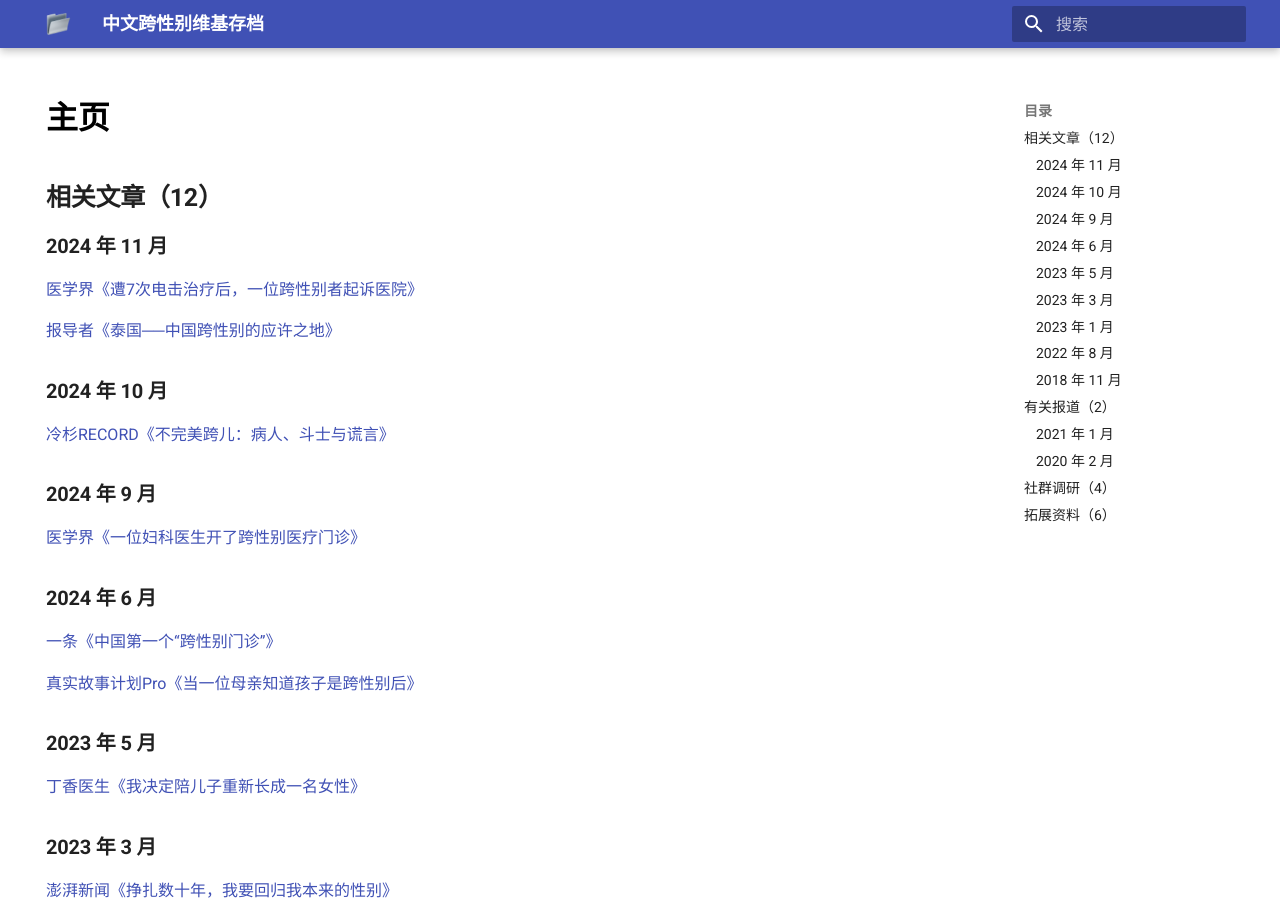
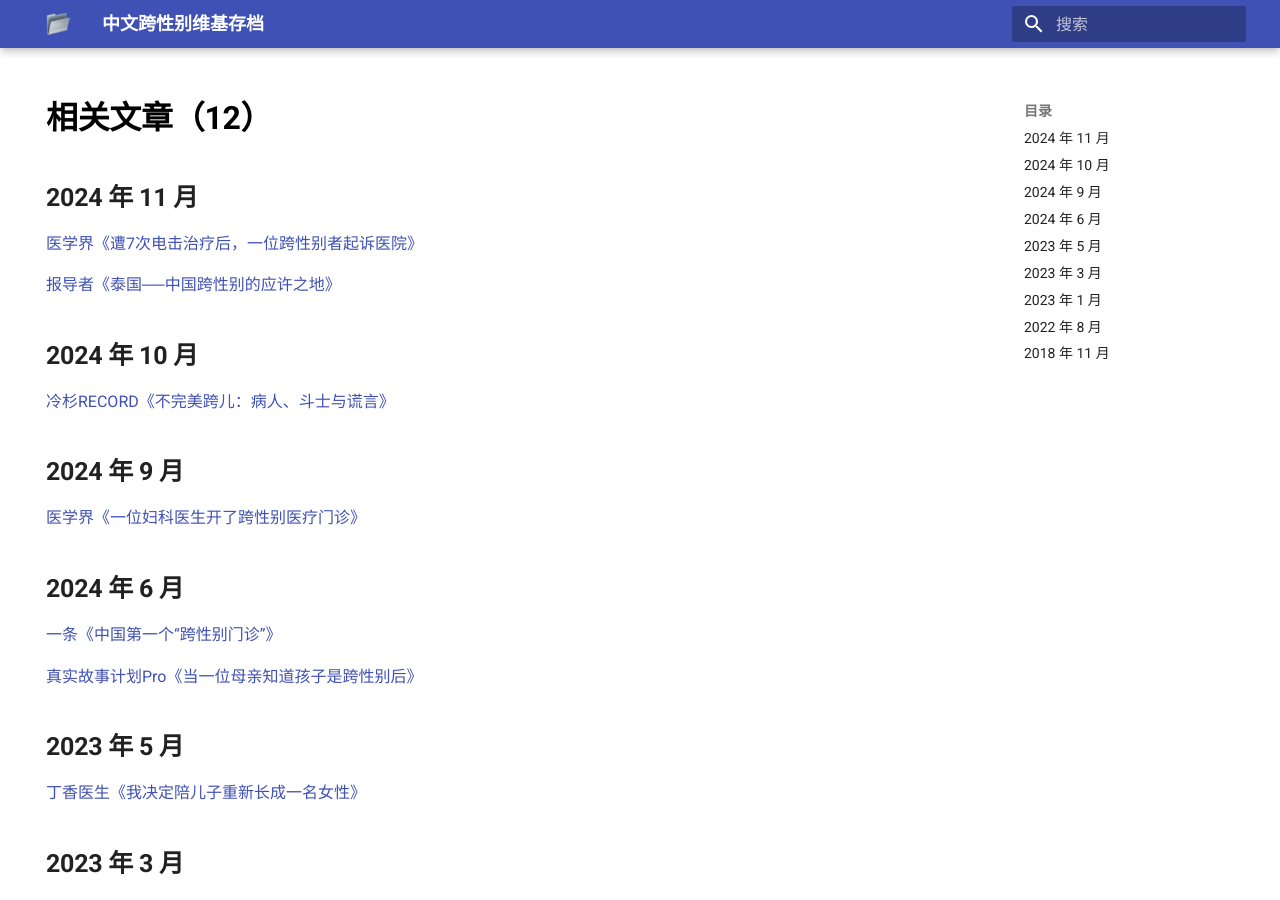
Before and after one commit to ChisakaKanako/docs, an MkDocs documentation site: the page built from docs/index.md, in a window 1280 px wide and 900 px high. Built offline with MkDocs 1.6.1 and Material for MkDocs 9.7.7, drawn with Linux system fonts in a browser that asks for light colours.

Commit message:
调整页面

```diff
--- a/docs/index.md
+++ b/docs/index.md
@@ -1,64 +1,63 @@
 ---
-title: 主页
 hide:
   - navigation
 ---
 
-## 相关文章（12）
+# 相关文章（12）
 
-### 2024 年 11 月
+## 2024 年 11 月
 
 [医学界《遭7次电击治疗后，一位跨性别者起诉医院》](static/articles/医学界《遭7次电击治疗后，一位跨性别者起诉医院》.md)
 
 [报导者《泰国──中国跨性别的应许之地》](static/articles/报导者《泰国──中国跨性别的应许之地》.md)
 
-### 2024 年 10 月
+## 2024 年 10 月
 
 [冷杉RECORD《不完美跨儿：病人、斗士与谎言》](static/articles/冷杉RECORD《不完美跨儿：病人、斗士与谎言》.md)
 
-### 2024 年 9 月
+## 2024 年 9 月
 
 [医学界《一位妇科医生开了跨性别医疗门诊》](static/articles/医学界《一位妇科医生开了跨性别医疗门诊》.md)
 
-### 2024 年 6 月
+## 2024 年 6 月
 
 [一条《中国第一个“跨性别门诊”》](static/articles/一条《中国第一个“跨性别门诊”》.md)
 
 [真实故事计划Pro《当一位母亲知道孩子是跨性别后》](static/articles/真实故事计划Pro《当一位母亲知道孩子是跨性别后》.md)
 
-### 2023 年 5 月
+## 2023 年 5 月
 
 [丁香医生《我决定陪儿子重新长成一名女性》](static/articles/丁香医生《我决定陪儿子重新长成一名女性》.md)
 
-### 2023 年 3 月
+## 2023 年 3 月
 
 [澎湃新闻《挣扎数十年，我要回归我本来的性别》](static/articles/澎湃新闻《挣扎数十年，我要回归我本来的性别》.md)
 
 [端传媒《跨性别女性在中国：当“妳”只被允许成为“你”》](static/articles/端传媒《跨性别女性在中国：当“妳”只被允许成为“你”》.md)
 
-### 2023 年 1 月
+## 2023 年 1 月
 
 [真实故事计划《在跨性别青少年门诊，目睹中国家庭的撕裂》](static/articles/真实故事计划《在跨性别青少年门诊，目睹中国家庭的撕裂》.md)
 
-### 2022 年 8 月
+## 2022 年 8 月
 
 [医学界《跨性别治疗医生潘柏林：这个领域很冷门，但TA们需要医学支持》](static/articles/医学界《跨性别治疗医生潘柏林：这个领域很冷门，但TA们需要医学支持》.md)
 
-### 2018 年 11 月
+## 2018 年 11 月
 
 [一条《性器官不能决定我的性别》](static/articles/一条《性器官不能决定我的性别》.md)
 
-## 有关报道（2）
+# 有关报道（2）
 
-### 2021 年 1 月
+## 2021 年 1 月
 
 [凤凰周刊《拯救可橙：被父母强送矫治的跨性别者》](static/coverage/凤凰周刊《拯救可橙：被父母强送矫治的跨性别者》.md)
 
-### 2020 年 2 月
+## 2020 年 2 月
 
 [法制日报《跨性别人群生存困境调查：多数人有遭受校园暴力经历》](static/coverage/法制日报《跨性别人群生存困境调查：多数人有遭受校园暴力经历》.md)
 
-## 社群调研（4）
+# 社群调研（4）
 
 [北同文化《2021全国跨性别健康调研报告（勘误版）》](https://data.transzh.org/pdf/北同文化《2021全国跨性别健康调研报告（勘误版）》.pdf)
 
@@ -68,7 +67,7 @@ hide:
 
 [同语《中国多元性别未成年人的生活与权益》](https://data.transzh.org/pdf/同语《中国多元性别未成年人的生活与权益》.pdf)
 
-## 拓展资料（6）
+# 拓展资料（6）
 
 [爱白《跨性别：如何安全注射激素》](https://data.transzh.org/pdf/爱白《跨性别：如何安全注射激素》.pdf)
 
```
